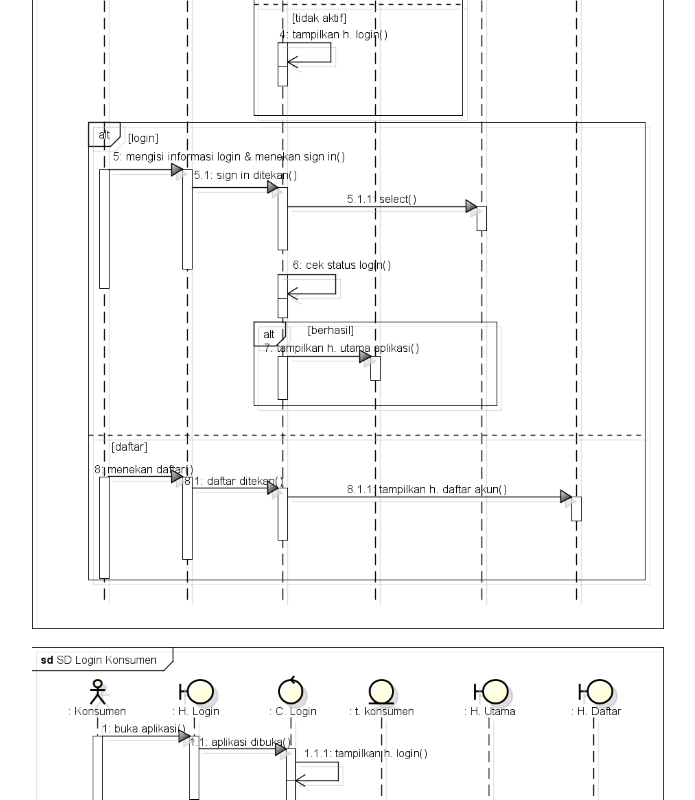
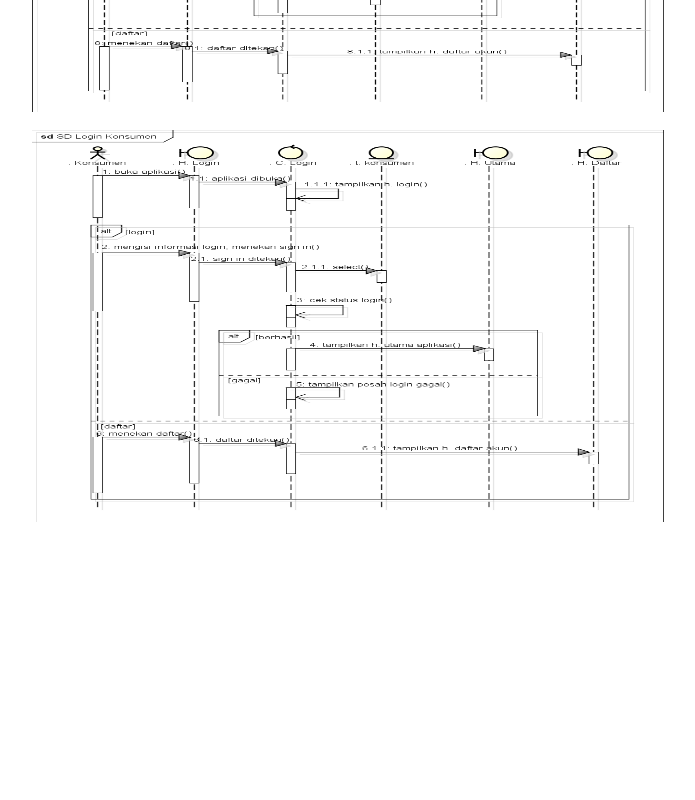
Before and after one commit to Marcell06/RPL_VI, a plain HTML site: page 7/index.html in a window 1280 px wide. Shown: the part 680-1480 px from the top of the page, without its empty margins (292-987 px from the left). After the commit the page ends 1210 px from the top, so only its background shows below. Drawn offline with Linux system fonts and the light colour scheme.

Commit message:
Update index.html

```diff
--- a/7/index.html
+++ b/7/index.html
@@ -17,8 +17,8 @@ Untuk file .astah yang berisi <b>UML yang telah dibuat</b>, <a href="AD Berjalan
 <br>
 <br>
 <center>
-<img src="a.png" width="50%">
+<img src="a.png" width="50%" height="50%">
 <br>
 <br>
-<img src="b.png" width="50%">
+<img src="b.png" width="50%" height="50%">
 </center>
```
